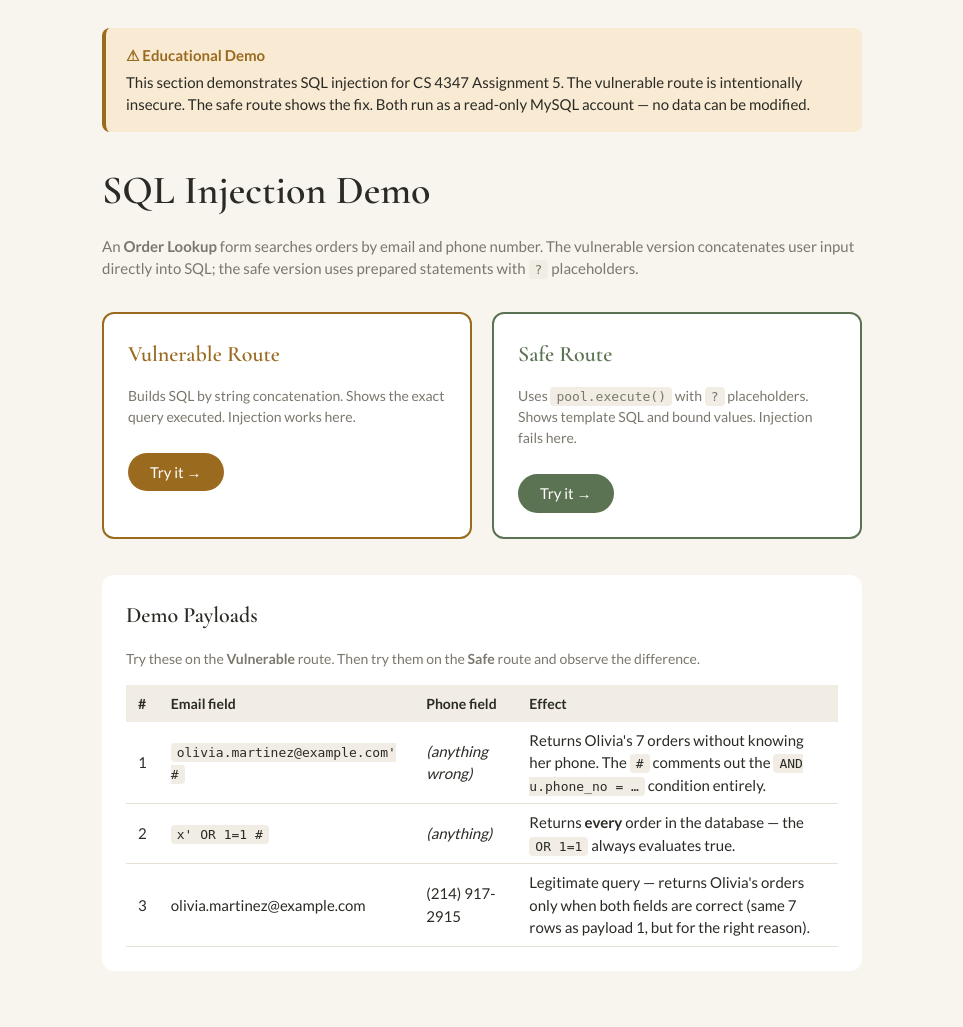
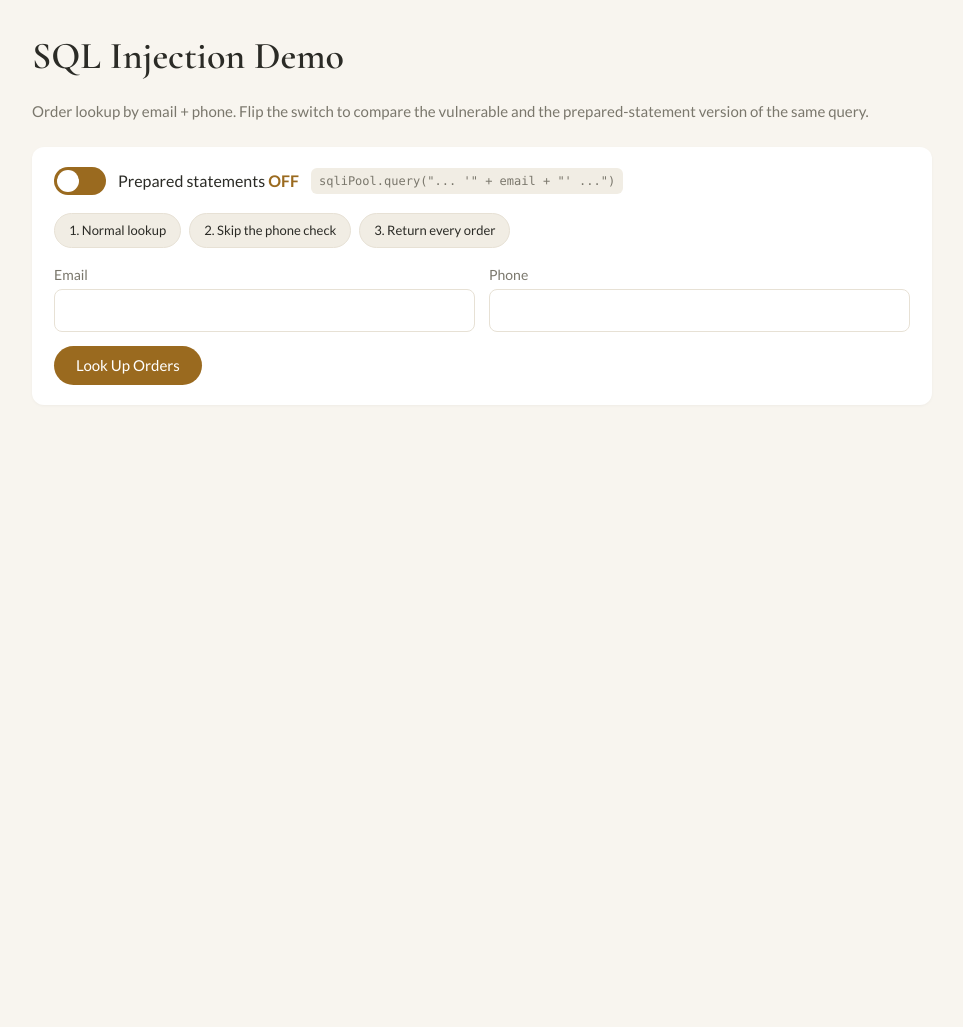
Before and after one commit to jhk-jen/F26_CS4347, a Node server app: page /sqli/ in a window 1280 px wide. Shown: the part 76-1103 px from the top of the page, without its empty margins (158-1121 px from the left). After the commit the page ends 481 px from the top, so only its background shows below. Run offline with Node 20, Linux system fonts and the light colour scheme.

Commit message:
SQLi demo: one page with a prepared-statements toggle (#2)
* SQLi demo: one page with a prepared-statements toggle

- /sqli is a single Order Lookup page; the Prepared statements ON/OFF switch
  picks lookupVulnerable() (string concat + query) or lookupSafe() (? + execute)
  and re-runs the same input when flipped
- Three one-click payload buttons fill and run the form
- Shows the SQL MySQL ran with user input highlighted and the #-commented part
  struck out (OFF), or the fixed SQL with ? and the bound values (ON)
- /sqli/vulnerable and /sqli/safe redirect to /sqli; warning banners and extra
  copy removed; README updated

* sqli_user.sql: also create leaf_sqli for 127.0.0.1 and ::1

The app connects over TCP, and some MySQL setups (Docker) do not match
127.0.0.1 to the localhost account, so the SQLi page failed with access
denied. Creating the read-only user for all three local hosts fixes it.

* sqli_user.sql: restore quotes around user, host and password

```diff
--- a/backend/routes/sqli.js
+++ b/backend/routes/sqli.js
@@ -1,119 +1,109 @@
 'use strict';
 /*
- * Assignment 5 – SQL Injection Demo
+ * Assignment 5 – SQL Injection Demo (Order Lookup by email + phone), one page: /sqli
  *
- * /sqli/vulnerable  builds the ORDER LOOKUP query by directly concatenating user
- *   input into the SQL string and executes it with pool.query(). An attacker can
- *   inject SQL that bypasses the phone check or returns every row in the table.
+ * Prepared statements OFF -> lookupVulnerable(): the input is pasted into the SQL
+ *   string and run with sqliPool.query(sql). A quote in the input ends the string
+ *   literal early, so the rest of the input runs as SQL ("#" comments out the phone
+ *   check, "OR 1=1" matches every row).
  *
- * /sqli/safe  uses pool.execute() with ? placeholders. The mysql2 driver passes
- *   the values to MySQL as separate protocol parameters; they are never interpreted
- *   as SQL syntax, so the same payloads return 0 rows.
+ * Prepared statements ON  -> lookupSafe(): the SQL is fixed with ? placeholders and
+ *   the input is sent separately with sqliPool.execute(sql, [email, phone]). MySQL
+ *   treats the values as data only, so the same payloads match nothing.
  *
- * Both routes use the read-only leaf_sqli account (SELECT-only grants) so the
- * demo cannot accidentally modify or drop data even on the vulnerable route.
+ * Both use the read-only leaf_sqli account (SELECT only, multipleStatements off),
+ * so even the vulnerable path cannot change or drop data.
  */
-const router     = require('express').Router();
+const router       = require('express').Router();
 const { sqliPool } = require('../db');
 
-// Base query shared by both routes (column count must match if you try UNION injections)
-const BASE_SQL = `
-  SELECT o.order_id, u.user_name, u.email, u.phone_no,
-         o.order_date, o.order_status,
-         COUNT(oi.product_id)                     AS item_count,
-         ROUND(SUM(oi.qty * oi.price_at_purchase), 2) AS total
-  FROM Orders o
-  JOIN Users u ON o.user_id = u.user_id
-  LEFT JOIN OrderItem oi ON o.order_id = oi.order_id`;
+const BASE_SQL = `SELECT o.order_id, u.user_name, u.email, u.phone_no,
+       o.order_date, o.order_status,
+       COUNT(oi.product_id) AS item_count,
+       ROUND(SUM(oi.qty * oi.price_at_purchase), 2) AS total
+FROM Orders o
+JOIN Users u ON o.user_id = u.user_id
+LEFT JOIN OrderItem oi ON o.order_id = oi.order_id`;
+const GROUP_BY = `\nGROUP BY o.order_id, u.user_name, u.email, u.phone_no, o.order_date, o.order_status`;
 
-// ── GET /sqli — landing page ──────────────────────────────────
+// The three inputs used in the demo; one click fills the form and runs it.
+const PAYLOADS = [
+  { label: '1. Normal lookup',        email: 'olivia.martinez@example.com',   phone: '(214) 917-2915' },
+  { label: '2. Skip the phone check', email: "olivia.martinez@example.com' #", phone: '000' },
+  { label: '3. Return every order',   email: "x' OR 1=1 #",                    phone: '000' }
+];
+
+// ── Prepared statements OFF: INTENTIONALLY VULNERABLE ─────────
+async function lookupVulnerable(email, phone) {
+  const sql = BASE_SQL + `\nWHERE u.email = '${email}' AND u.phone_no = '${phone}'` + GROUP_BY;
+  const [rows] = await sqliPool.query(sql);           // runs the string exactly as built
+  return rows;
+}
+
+// ── Prepared statements ON: SAFE ──────────────────────────────
+async function lookupSafe(email, phone) {
+  const sql = BASE_SQL + `\nWHERE u.email = ? AND u.phone_no = ?` + GROUP_BY;
+  const [rows] = await sqliPool.execute(sql, [email, phone]);
+  return rows;
+}
+
+// Split the SQL into pieces so the view can highlight the user's input and strike
+// out what an injected "#" turned into a comment.
+function vulnerableSegments(email, phone) {
+  const parts = [
+    ['sql', BASE_SQL + "\nWHERE u.email = '"], ['input', email],
+    ['sql', "' AND u.phone_no = '"],           ['input', phone],
+    ['sql', "'" + GROUP_BY]
+  ];
+  const chars = [];
+  for (const [kind, text] of parts) for (const c of text) chars.push({ c, kind });
+  let inComment = false;
+  for (const ch of chars) {
+    if (ch.c === '\n') inComment = false;
+    else if (!inComment && ch.kind === 'input' && ch.c === '#') inComment = true;
+    if (inComment) ch.kind = 'comment';
+  }
+  const segs = [];
+  for (const ch of chars) {
+    const last = segs[segs.length - 1];
+    if (last && last.kind === ch.kind) last.text += ch.c; else segs.push({ kind: ch.kind, text: ch.c });
+  }
+  return segs;
+}
+
+function safeSegments() {
+  return [
+    { kind: 'sql', text: BASE_SQL + '\nWHERE u.email = ' }, { kind: 'param', text: '?' },
+    { kind: 'sql', text: ' AND u.phone_no = ' },            { kind: 'param', text: '?' },
+    { kind: 'sql', text: GROUP_BY }
+  ];
+}
+
 router.get('/', (req, res) => {
-  res.render('sqli/index', { title: 'SQL Injection Demo | Leaf & Brew' });
-});
-
-// ── GET /sqli/vulnerable — empty form ────────────────────────
-router.get('/vulnerable', (req, res) => {
-  res.render('sqli/vulnerable', {
-    title: 'Vulnerable Route | SQLi Demo',
-    results: null,
-    executedSQL: null,
-    email: '',
-    phone: ''
+  res.render('sqli/index', {
+    title: 'SQL Injection Demo | Leaf & Brew', payloads: PAYLOADS,
+    prepared: req.query.prepared === 'on', email: '', phone: '',
+    results: null, dbError: null, segments: null
   });
 });
 
-// ── POST /sqli/vulnerable ─────────────────────────────────────
-// INTENTIONALLY VULNERABLE: user input is spliced directly into the SQL string.
-router.post('/vulnerable', async (req, res) => {
-  const email = req.body.email || '';
-  const phone = req.body.phone || '';
-
-  // ⚠ NEVER do this in real code — string concatenation allows SQL injection.
-  const sql = BASE_SQL +
-    `\n  WHERE u.email = '${email}' AND u.phone_no = '${phone}'` +
-    `\n  GROUP BY o.order_id, u.user_name, u.email, u.phone_no, o.order_date, o.order_status`;
-
-  let results = [];
-  let dbError = null;
+router.post('/', async (req, res) => {
+  const email    = req.body.email || '';
+  const phone    = req.body.phone || '';
+  const prepared = req.body.prepared === 'on';
+  let results = [], dbError = null;
   try {
-    // pool.query() (not execute) so the injected string runs as-is.
-    const [rows] = await sqliPool.query(sql);
-    results = rows;
-  } catch (err) {
-    dbError = err.message;
-  }
-
-  res.render('sqli/vulnerable', {
-    title: 'Vulnerable Route | SQLi Demo',
-    results,
-    executedSQL: sql,
-    dbError,
-    email,
-    phone
+    results = prepared ? await lookupSafe(email, phone) : await lookupVulnerable(email, phone);
+  } catch (err) { dbError = err.message; }
+  res.render('sqli/index', {
+    title: 'SQL Injection Demo | Leaf & Brew', payloads: PAYLOADS,
+    prepared, email, phone, results, dbError,
+    segments: prepared ? safeSegments() : vulnerableSegments(email, phone)
   });
 });
 
-// ── GET /sqli/safe — empty form ───────────────────────────────
-router.get('/safe', (req, res) => {
-  res.render('sqli/safe', {
-    title: 'Safe Route | SQLi Demo',
-    results: null,
-    templateSQL: null,
-    boundValues: null,
-    email: '',
-    phone: ''
-  });
-});
-
-// ── POST /sqli/safe ───────────────────────────────────────────
-// SAFE: uses pool.execute() with ? placeholders — the driver never interpolates
-// user input into SQL syntax.
-router.post('/safe', async (req, res) => {
-  const email = req.body.email || '';
-  const phone = req.body.phone || '';
-
-  const templateSQL = BASE_SQL +
-    `\n  WHERE u.email = ? AND u.phone_no = ?` +
-    `\n  GROUP BY o.order_id, u.user_name, u.email, u.phone_no, o.order_date, o.order_status`;
-
-  let results = [];
-  let dbError = null;
-  try {
-    const [rows] = await sqliPool.execute(templateSQL, [email, phone]);
-    results = rows;
-  } catch (err) {
-    dbError = err.message;
-  }
-
-  res.render('sqli/safe', {
-    title: 'Safe Route | SQLi Demo',
-    results,
-    templateSQL,
-    boundValues: [email, phone],
-    dbError,
-    email,
-    phone
-  });
-});
+// Old links keep working.
+router.get('/vulnerable', (req, res) => res.redirect('/sqli'));
+router.get('/safe',       (req, res) => res.redirect('/sqli?prepared=on'));
 
 module.exports = router;
--- /dev/null
+++ b/backend/views/sqli/_style.ejs
@@ -0,0 +1,50 @@
+<style>
+  .sqli { max-width: 900px; margin: 0 auto; }
+  .sqli h1 { font-size: 38px; margin-bottom: 6px; }
+  .sqli .lede { color: var(--muted); margin-bottom: 24px; }
+  .sqli .tag { font-size: 13px; font-weight: 700; letter-spacing: 1px; text-transform: uppercase; }
+  .sqli .tag.vuln { color: var(--amber); }
+  .sqli .tag.safe { color: var(--green); }
+  .sqli .card { background: var(--surface); border-radius: var(--radius); padding: 20px 22px; margin-bottom: 20px; }
+  .sqli .routes { display: grid; grid-template-columns: 1fr 1fr; gap: 16px; margin-bottom: 20px; }
+  .sqli .route { display: block; background: var(--surface); border-radius: var(--radius); padding: 20px 22px; border: 2px solid var(--line); }
+  .sqli .route.vuln { border-color: var(--amber); }
+  .sqli .route.safe { border-color: var(--green); }
+  .sqli .route h2 { font-size: 22px; margin: 4px 0 8px; }
+  .sqli code, .sqli pre { font-family: ui-monospace, SFMono-Regular, Menlo, Consolas, monospace; font-size: 13px; }
+  .sqli .route code { display: block; background: var(--soft); padding: 8px 10px; border-radius: 6px; }
+  .sqli table code { background: var(--soft); padding: 2px 6px; border-radius: 4px; white-space: nowrap; }
+  .sqli .runs { display: flex; gap: 8px; flex-wrap: wrap; }
+  .sqli .runs form { margin: 0; }
+  .sqli .btn.sm { padding: 6px 12px; font-size: 13px; }
+  .sqli .btn.amber { background: var(--amber); }
+  .sqli .chips { display: flex; gap: 8px; flex-wrap: wrap; margin-bottom: 16px; }
+  .sqli .chip-btn { border: 1px solid var(--line); background: var(--soft); border-radius: 999px; padding: 7px 14px; font-size: 13px; cursor: pointer; color: var(--text); }
+  .sqli .chip-btn:hover { border-color: var(--green); }
+  .sqli .fields { display: grid; grid-template-columns: 1fr 1fr; gap: 14px; margin-bottom: 14px; }
+  .sqli .fields label { display: grid; gap: 4px; font-size: 14px; color: var(--muted); }
+  .sqli .fields input { padding: 10px 12px; border: 1px solid var(--line); border-radius: 8px; font-family: ui-monospace, Menlo, monospace; font-size: 14px; }
+  .sqli .actions { display: flex; gap: 10px; flex-wrap: wrap; }
+  .sqli .btn.ghost { background: transparent; color: var(--green); border: 1px solid var(--green); }
+  .sqli pre.sql { background: #2b2b26; color: #e6ece0; padding: 16px; border-radius: 8px; white-space: pre-wrap; line-height: 1.5; margin: 8px 0 0; }
+  .sqli pre.sql .input { background: #9a6a1f; color: #fff; border-radius: 3px; padding: 0 2px; }
+  .sqli pre.sql .comment { color: #8a877c; text-decoration: line-through; }
+  .sqli .bound { margin-top: 10px; font-size: 14px; }
+  .sqli .bound code { background: var(--green-soft); padding: 2px 6px; border-radius: 4px; }
+  .sqli .count { font-size: 20px; margin: 4px 0 12px; }
+  .sqli .count.many { color: var(--amber); }
+  .sqli .count.none { color: var(--green); }
+  .sqli .err { background: var(--amber-soft); padding: 12px 16px; border-radius: 8px; color: var(--amber); }
+  .sqli pre.sql .param { background: #5c7353; color: #fff; border-radius: 3px; padding: 0 3px; }
+  .sqli .toggle { display: flex; align-items: center; gap: 12px; flex-wrap: wrap; cursor: pointer; margin-bottom: 18px; font-size: 16px; }
+  .sqli .toggle input { position: absolute; opacity: 0; width: 0; height: 0; }
+  .sqli .toggle .track { width: 52px; height: 28px; border-radius: 999px; background: var(--amber); position: relative; transition: background .2s; flex: none; }
+  .sqli .toggle .knob { position: absolute; top: 3px; left: 3px; width: 22px; height: 22px; border-radius: 50%; background: #fff; transition: left .2s; }
+  .sqli .toggle input:checked + .track { background: var(--green); }
+  .sqli .toggle input:checked + .track .knob { left: 27px; }
+  .sqli .toggle input:focus-visible + .track { outline: 2px solid var(--green-dark); outline-offset: 2px; }
+  .sqli .toggle .state { color: var(--amber); }
+  .sqli .toggle.on .state { color: var(--green); }
+  .sqli .toggle .how { background: var(--soft); padding: 4px 8px; border-radius: 6px; font-size: 12px; color: var(--muted); }
+  @media (max-width: 700px) { .sqli .routes, .sqli .fields { grid-template-columns: 1fr; } }
+</style>
--- a/backend/views/sqli/index.ejs
+++ b/backend/views/sqli/index.ejs
@@ -1,72 +1,88 @@
 <%- include('../partials/header', { title, navActive: '' }) %>
+<%- include('_style') %>
 
 <main class="product-page">
-  <div style="max-width:760px;margin:0 auto">
-    <div style="background:var(--amber-soft);border-left:4px solid var(--amber);padding:16px 20px;border-radius:8px;margin-bottom:28px">
-      <strong style="color:var(--amber)">⚠ Educational Demo</strong>
-      <p style="margin:4px 0 0;color:var(--text)">
-        This section demonstrates SQL injection for CS 4347 Assignment 5.
-        The vulnerable route is intentionally insecure. The safe route shows the fix.
-        Both run as a read-only MySQL account — no data can be modified.
-      </p>
+  <div class="sqli">
+    <h1>SQL Injection Demo</h1>
+    <p class="lede">Order lookup by email + phone. Flip the switch to compare the vulnerable and the prepared-statement version of the same query.</p>
+
+    <form id="lookup" action="/sqli" method="post" class="card">
+      <label class="toggle <%= prepared ? 'on' : '' %>">
+        <input type="checkbox" name="prepared" <%= prepared ? 'checked' : '' %>>
+        <span class="track"><span class="knob"></span></span>
+        <span>Prepared statements <strong class="state"><%= prepared ? 'ON' : 'OFF' %></strong></span>
+        <code class="how"><%= prepared ? 'sqliPool.execute(sql, [email, phone])' : 'sqliPool.query("... \'" + email + "\' ...")' %></code>
+      </label>
+
+      <div class="chips">
+        <% payloads.forEach(p => { %>
+          <button type="button" class="chip-btn" data-email="<%= p.email %>" data-phone="<%= p.phone %>"><%= p.label %></button>
+        <% }) %>
+      </div>
+      <div class="fields">
+        <label>Email <input type="text" name="email" value="<%= email %>" autocomplete="off" spellcheck="false"></label>
+        <label>Phone <input type="text" name="phone" value="<%= phone %>" autocomplete="off" spellcheck="false"></label>
+      </div>
+      <button class="btn <%= prepared ? '' : 'amber' %>" type="submit">Look Up Orders</button>
+    </form>
+
+    <% if (segments) { %>
+      <div class="card">
+        <h2 style="font-size:18px"><%= prepared ? 'SQL sent to MySQL (fixed, values sent separately)' : 'SQL that MySQL ran' %></h2>
+        <pre class="sql"><% segments.forEach(s => { %><% if (s.kind === 'sql') { %><%= s.text %><% } else { %><span class="<%= s.kind %>"><%= s.text %></span><% } %><% }) %></pre>
+        <% if (prepared) { %>
+          <p class="bound">Values: email = <code><%= email %></code>, phone = <code><%= phone %></code></p>
+        <% } else { %>
+          <p class="bound"><span style="background:#9a6a1f;color:#fff;padding:0 4px;border-radius:3px">highlighted</span> = your input &nbsp;·&nbsp; <span style="color:#8a877c;text-decoration:line-through">struck out</span> = commented out by <code>#</code></p>
+        <% } %>
       </div>
 
-    <h1 style="font-size:40px;margin-bottom:8px">SQL Injection Demo</h1>
-    <p style="color:var(--muted);margin-bottom:32px">
-      An <strong>Order Lookup</strong> form searches orders by email and phone number.
-      The vulnerable version concatenates user input directly into SQL;
-      the safe version uses prepared statements with <code>?</code> placeholders.
+      <div class="card">
+        <% if (dbError) { %>
+          <div class="err"><strong>Database error:</strong> <%= dbError %></div>
+        <% } else { %>
+          <p class="count <%= results.length === 0 ? 'none' : (results.length > 7 ? 'many' : '') %>">
+            <strong><%= results.length %></strong> row<%= results.length === 1 ? '' : 's' %> returned
           </p>
-
-    <div style="display:grid;grid-template-columns:1fr 1fr;gap:20px;margin-bottom:36px">
-      <a href="/sqli/vulnerable" class="panel" style="display:block;text-decoration:none;background:var(--surface);border-radius:var(--radius);padding:24px;border:2px solid var(--amber)">
-        <h2 style="color:var(--amber);font-size:22px;margin-bottom:8px">Vulnerable Route</h2>
-        <p style="color:var(--muted);font-size:14px">
-          Builds SQL by string concatenation. Shows the exact query executed. Injection works here.
-        </p>
-        <span class="btn" style="background:var(--amber);margin-top:12px">Try it →</span>
-      </a>
-      <a href="/sqli/safe" class="panel" style="display:block;text-decoration:none;background:var(--surface);border-radius:var(--radius);padding:24px;border:2px solid var(--green)">
-        <h2 style="color:var(--green);font-size:22px;margin-bottom:8px">Safe Route</h2>
-        <p style="color:var(--muted);font-size:14px">
-          Uses <code>pool.execute()</code> with <code>?</code> placeholders. Shows template SQL and bound values. Injection fails here.
-        </p>
-        <span class="btn" style="margin-top:12px">Try it →</span>
-      </a>
-    </div>
-
-    <div style="background:var(--surface);border-radius:var(--radius);padding:24px">
-      <h2 style="font-size:22px;margin-bottom:16px">Demo Payloads</h2>
-      <p style="color:var(--muted);font-size:14px;margin-bottom:16px">
-        Try these on the <strong>Vulnerable</strong> route. Then try them on the <strong>Safe</strong> route and observe the difference.
-      </p>
-
+          <% if (results.length) { %>
             <table>
-        <thead><tr><th>#</th><th>Email field</th><th>Phone field</th><th>Effect</th></tr></thead>
+              <thead><tr><th>Order</th><th>Customer</th><th>Email</th><th>Phone</th><th>Date</th><th>Status</th><th>Items</th><th>Total</th></tr></thead>
               <tbody>
+                <% results.forEach(r => { %>
                   <tr>
-            <td>1</td>
-            <td><code>olivia.martinez@example.com' #</code></td>
-            <td><em>(anything wrong)</em></td>
-            <td>Returns Olivia's 7 orders without knowing her phone. The <code>#</code> comments out the <code>AND u.phone_no = …</code> condition entirely.</td>
+                    <td>#<%= r.order_id %></td>
+                    <td><%= r.user_name %></td>
+                    <td class="email"><%= r.email %></td>
+                    <td><%= r.phone_no %></td>
+                    <td><%= r.order_date %></td>
+                    <td><span class="pill"><%= r.order_status %></span></td>
+                    <td><%= r.item_count %></td>
+                    <td>$<%= r.total ? parseFloat(r.total).toFixed(2) : '0.00' %></td>
                   </tr>
-          <tr>
-            <td>2</td>
-            <td><code>x' OR 1=1 #</code></td>
-            <td><em>(anything)</em></td>
-            <td>Returns <strong>every</strong> order in the database — the <code>OR 1=1</code> always evaluates true.</td>
-          </tr>
-          <tr>
-            <td>3</td>
-            <td>olivia.martinez@example.com</td>
-            <td>(214) 917-2915</td>
-            <td>Legitimate query — returns Olivia's orders only when both fields are correct (same 7 rows as payload 1, but for the right reason).</td>
-          </tr>
+                <% }) %>
               </tbody>
             </table>
+          <% } %>
+        <% } %>
       </div>
+    <% } %>
   </div>
 </main>
 
+<script>
+  const f = document.getElementById('lookup');
+  // One click: fill both fields with the payload and run it.
+  document.querySelectorAll('.chip-btn').forEach(b => b.addEventListener('click', () => {
+    f.email.value = b.dataset.email;
+    f.phone.value = b.dataset.phone;
+    f.submit();
+  }));
+  // Flipping the switch re-runs the same input, so the two versions compare instantly.
+  f.prepared.addEventListener('change', () => {
+    if (f.email.value || f.phone.value) f.submit();
+    else location.href = f.prepared.checked ? '/sqli?prepared=on' : '/sqli';
+  });
+</script>
+
 </body>
 </html>
```
Also changed, not shown: backend/views/sqli/safe.ejs (deleted, +0 -88 lines), backend/views/sqli/vulnerable.ejs (deleted, +0 -81 lines), db/sqli_user.sql (+9 -1 lines), README.md. Lines whose indentation alone changed are shown as unchanged.
